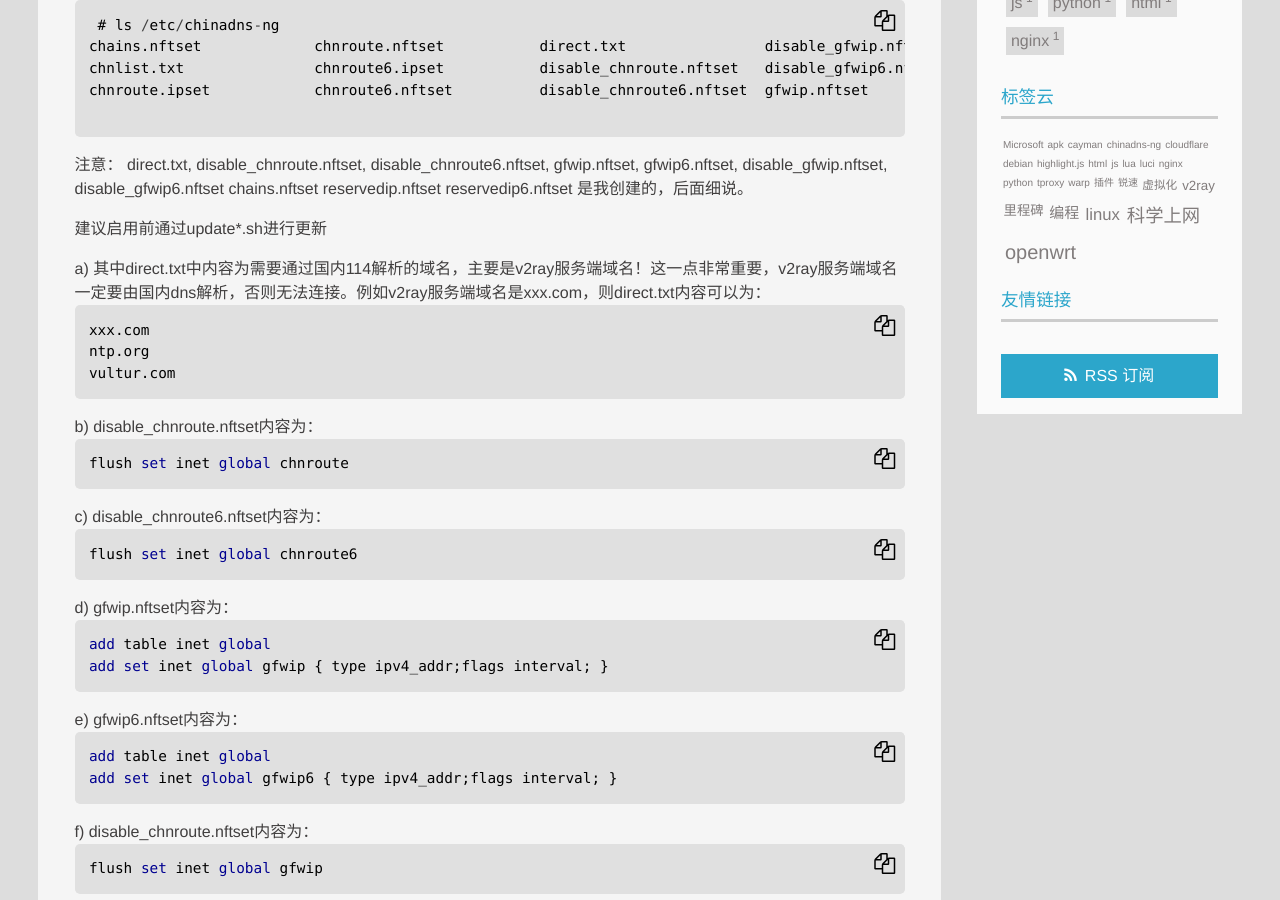
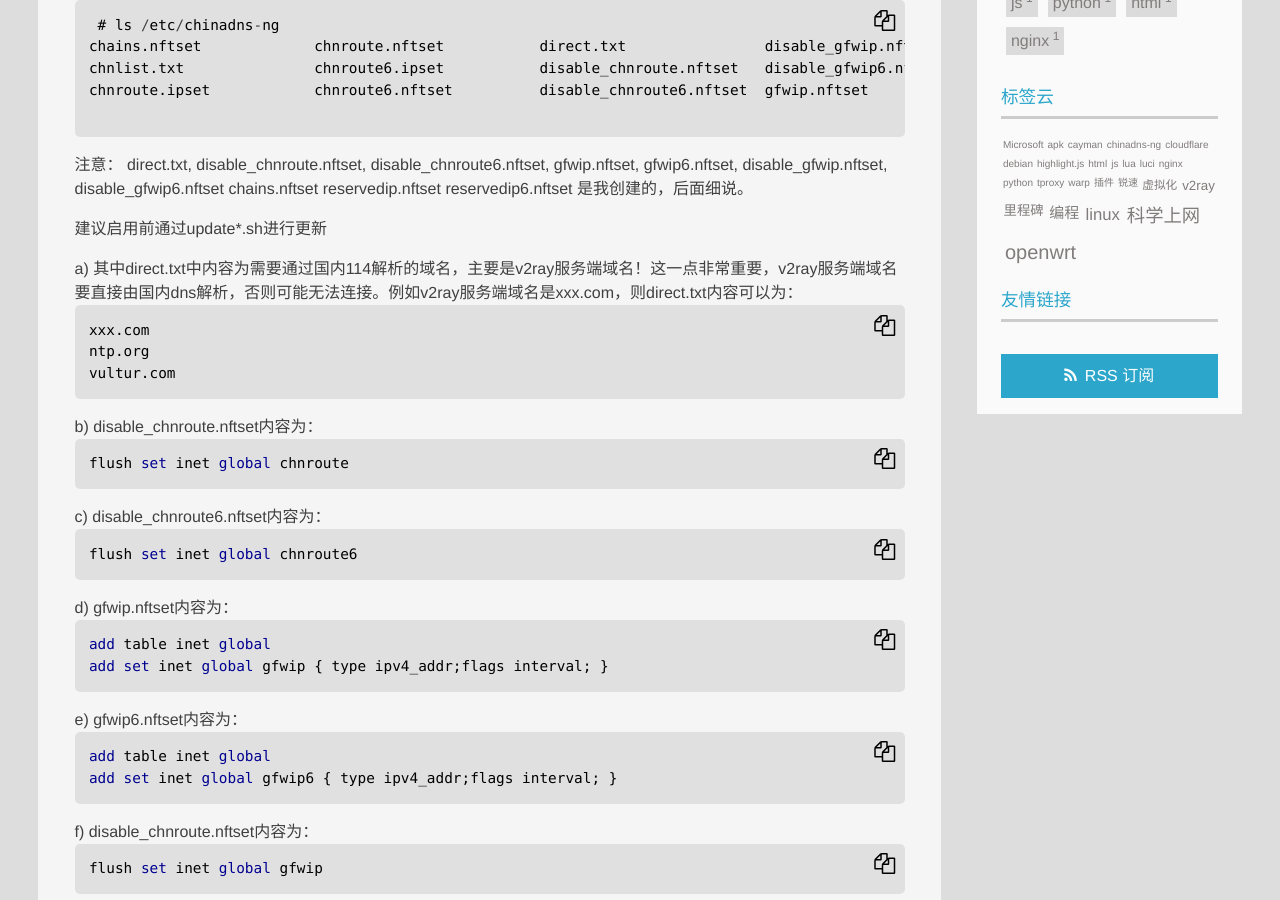
Before and after one commit to jibenfa/jibenfa.github.com, a Jekyll site: the page built from _posts/2025-08-19-E59CA8openwrtE4B88BE4BDBFE794A8chinadns-ngE690ADE9858Dv2rayE5AE9EE78EB0E9808FE6988EE4BBA3E79086.md, in a window 1280 px wide and 900 px high, scrolled down 961 px. Built offline with Jekyll 4.4.1, drawn with Linux system fonts in a browser that asks for light colours.

Commit message:
Update 2025-08-19-E59CA8openwrtE4B88BE4BDBFE794A8chinadns-ngE690ADE9858Dv2rayE5AE9EE78EB0E9808FE6988EE4BBA3E79086.md

````diff
--- a/_posts/2025-08-19-E59CA8openwrtE4B88BE4BDBFE794A8chinadns-ngE690ADE9858Dv2rayE5AE9EE78EB0E9808FE6988EE4BBA3E79086.md
+++ b/_posts/2025-08-19-E59CA8openwrtE4B88BE4BDBFE794A8chinadns-ngE690ADE9858Dv2rayE5AE9EE78EB0E9808FE6988EE4BBA3E79086.md
@@ -55,7 +55,7 @@ reservedip6.nftset
 
 建议启用前通过update*.sh进行更新
 
-a) 其中direct.txt中内容为需要通过国内114解析的域名，主要是v2ray服务端域名！这一点非常重要，v2ray服务端域名一定要由国内dns解析，否则无法连接。例如v2ray服务端域名是xxx.com，则direct.txt内容可以为：
+a) 其中direct.txt中内容为需要通过国内114解析的域名，主要是v2ray服务端域名！这一点非常重要，v2ray服务端域名要直接由国内dns解析，否则可能无法连接。例如v2ray服务端域名是xxx.com，则direct.txt内容可以为：
 
 ```vim
 xxx.com
````
